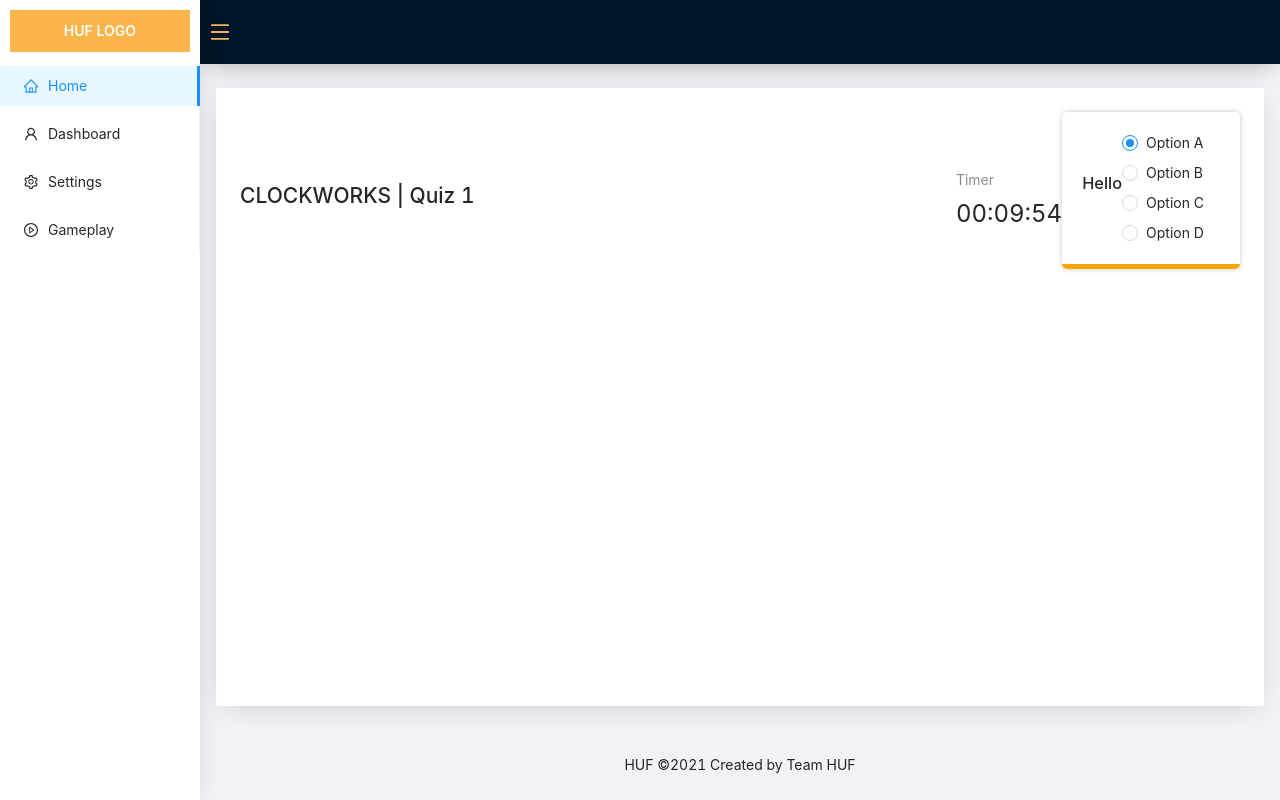
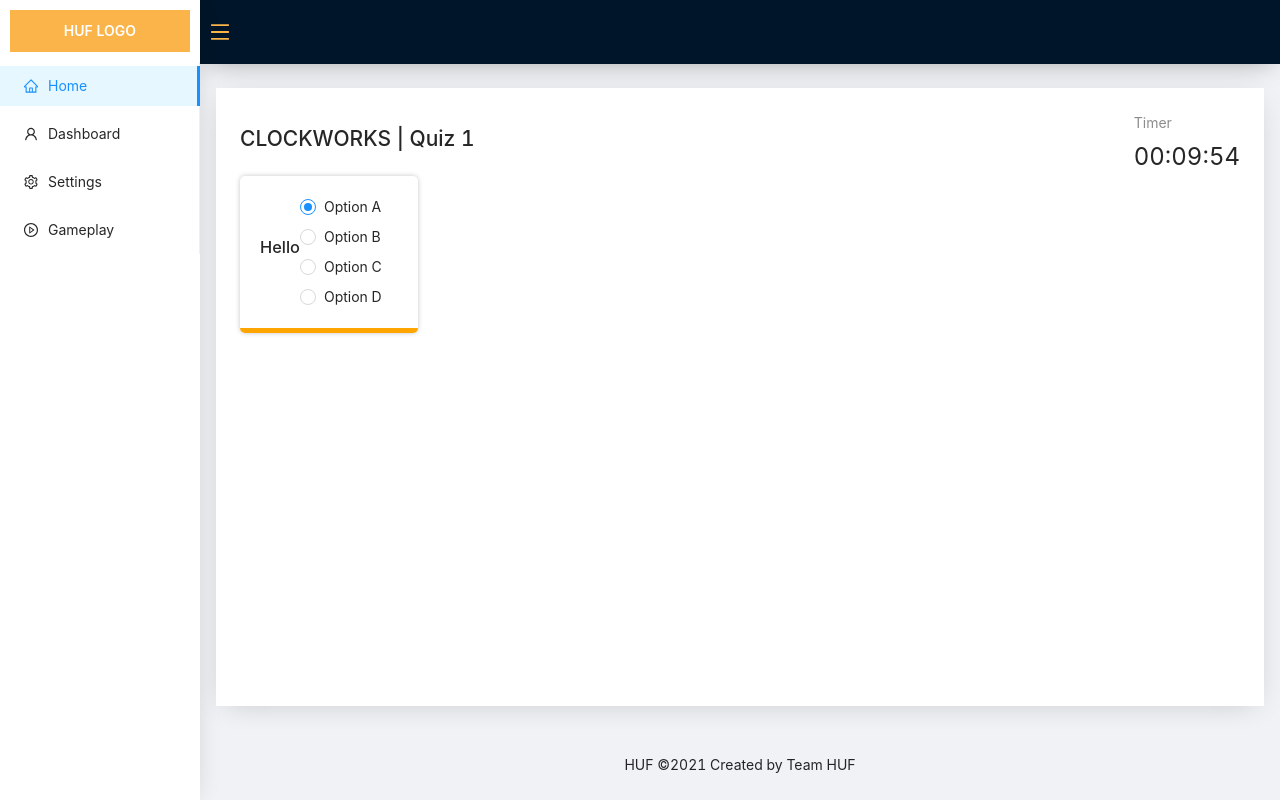
Before and after one commit to vishalraj23/CZ3003-HUF, a React (Create React App) app in the folder frontend/: page /gameplay in a window 1280 px wide. Built offline with nearby package versions, Linux system fonts and the light colour scheme.

Commit message:
update header layout

```diff
--- a/frontend/src/pages/GameplayPage/index.css
+++ b/frontend/src/pages/GameplayPage/index.css
@@ -1,15 +1,11 @@
-.container {
+.header-container {
+  display: flex;
   align-items: center;
-    color: blue
-  }
-.box-1 {
-    flex:6
 }
 .timer-con {
-    display: flex-end;
+  margin-left: auto;
   justify-content: right;
   align-items: center;
-    color: blue
 }
 
 .question-con {
--- a/frontend/src/pages/GameplayPage/index.js
+++ b/frontend/src/pages/GameplayPage/index.js
@@ -6,32 +6,30 @@ import { Statistic, Row, Col } from 'antd';
 import './index.css';
 
 const { Countdown } = Statistic;
-const minutes = 1000*60*10;
+const minutes = 1000 * 60 * 10;
 const deadline = Date.now() + minutes; // Moment is also OK
 
 function onTimeUp() {
   console.log('Times Up!');
 }
 
-
-
 const GameplayPage = () => {
   return (
-    <div className='container'>
-        <div className='box-1'> <Col> <h2> CLOCKWORKS | Quiz 1 </h2></Col></div>
-        <Col gutter={[16, 16]}>
-          <Col span={24}>
-            <div className='timer-con'> <Countdown title="Timer" value={deadline} onTimeUp={onTimeUp} /></div>
-          </Col>
-      </Col>
+    <div>
+      <div className='header-container'>
+        <h2> CLOCKWORKS | Quiz 1 </h2>
+        <div className='timer-con'>
+          <Countdown title='Timer' value={deadline} onTimeUp={onTimeUp} />
+        </div>
+      </div>
 
       <Row>
-      <div className = 'question-con'>
-        <GameplayDisplay />
-      </div>
+        <div className='question-con'>
+          <GameplayDisplay />
+        </div>
       </Row>
     </div>
   );
 };
 
-export default GameplayPage
+export default GameplayPage;
```
Lines whose indentation alone changed are shown as unchanged.
